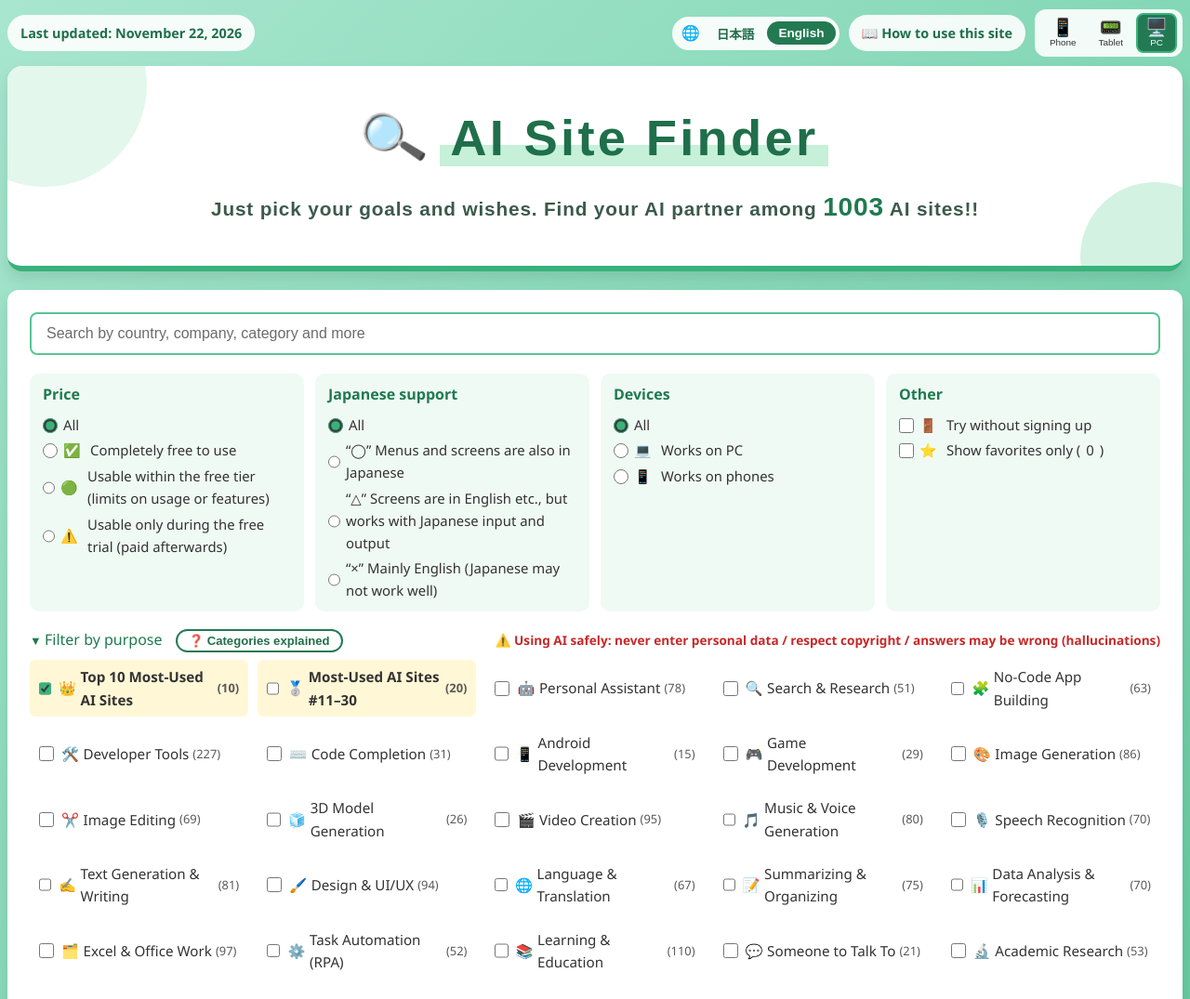
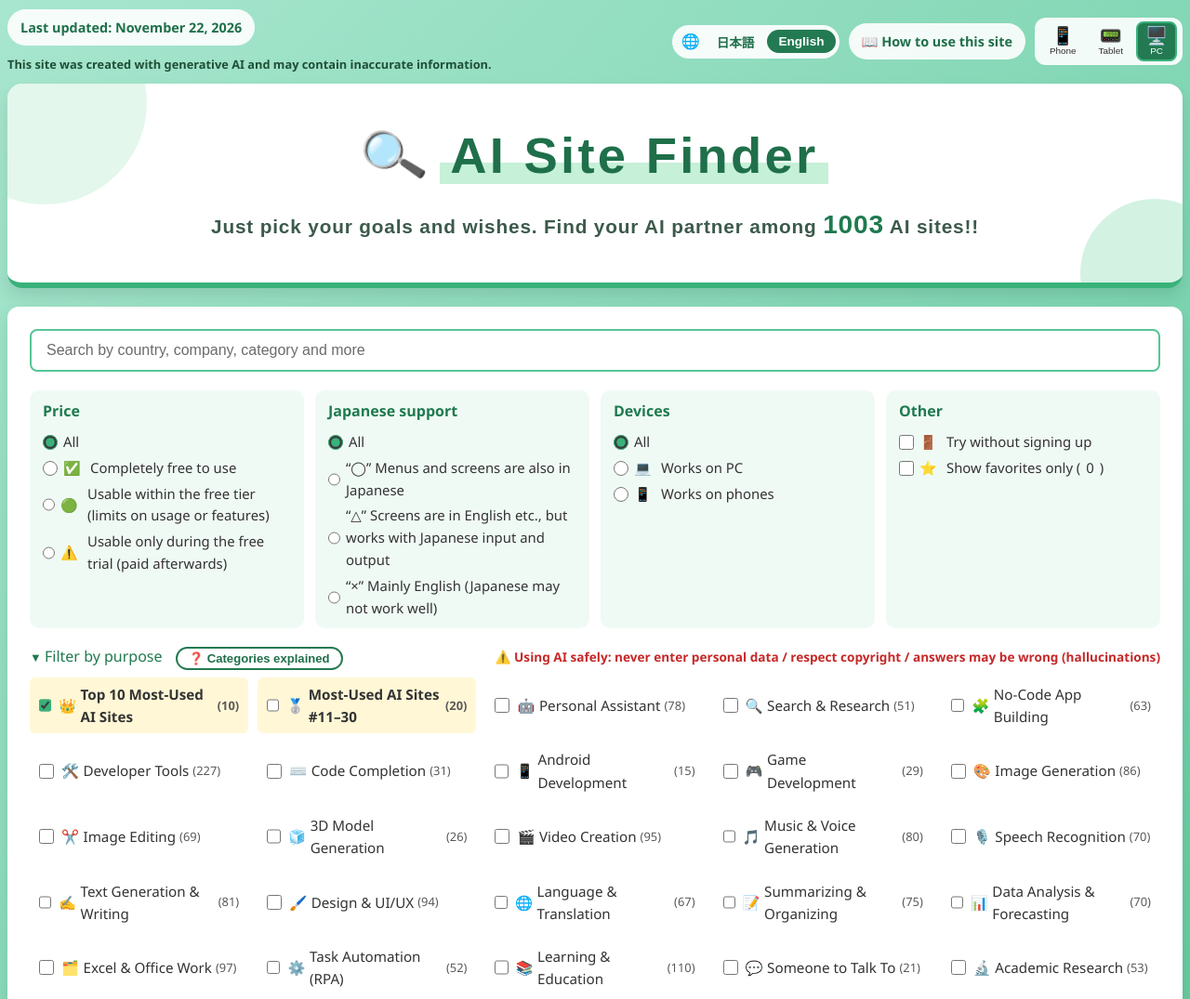
Before and after one commit to ma0531/ai-tools-search-guide, a plain HTML site: page index.html in a window 1280 px wide. Shown: the top 1075 px of the page at 93% size. Drawn offline with Linux system fonts and the light colour scheme; a web font is replaced by a local one.

Commit message:
feat: 最終更新日の横に生成AI作成の注意書きを追加
Co-Authored-By: Claude Opus 5.5 <noreply@anthropic.com>

```diff
--- a/css/style.css
+++ b/css/style.css
@@ -27,6 +27,20 @@ body {
     padding: 8px 14px;
     border-radius: 999px;
 }
+/* 最終更新日と生成AIの注意書きを横並びにする */
+.top-left {
+    display: flex;
+    align-items: center;
+    flex-wrap: wrap;
+    gap: 10px;
+}
+.top-left p { margin: 0; }
+.ai-disclaimer {
+    color: #1f4f36;
+    font-size: 0.8rem;
+    font-weight: 600;
+}
+body.view-mobile .ai-disclaimer { font-size: 0.7rem; }
 .device-switcher {
     display: flex;
     gap: 4px;
--- a/index.html
+++ b/index.html
@@ -52,7 +52,10 @@
 <body id="top">
     <div class="container">
         <div class="top-bar">
-            <p class="last-updated">最終更新日：<span id="lastUpdated">確認中…</span></p>
+            <div class="top-left">
+                <p class="last-updated">最終更新日：<span id="lastUpdated">確認中…</span></p>
+                <p class="ai-disclaimer">このサイトは生成AIで作成してますので、誤情報が含まれてる可能性があります。</p>
+            </div>
             <div class="top-right">
             <a class="howto-link" href="#howto">📖 このサイトの使用方法</a>
             <div class="device-switcher" role="group" aria-label="表示サイズの切り替え">
--- a/js/main.js
+++ b/js/main.js
@@ -1199,6 +1199,7 @@ function applyStaticText() {
     // 上部
     swapTextNodes(document.querySelector('.last-updated'), ['Last updated: ']);
     if (window._lastDate) document.getElementById('lastUpdated').textContent = T().date(window._lastDate);
+    swapTextNodes(document.querySelector('.ai-disclaimer'), ['This site was created with generative AI and may contain inaccurate information.']);
     swapTextNodes(document.querySelector('.howto-link'), [' How to use this site']);
     [['mobile', 'Phone'], ['tablet', 'Tablet'], ['pc', 'PC']].forEach(([d, label]) => {
         const b = document.getElementById('btn-' + d);
```
